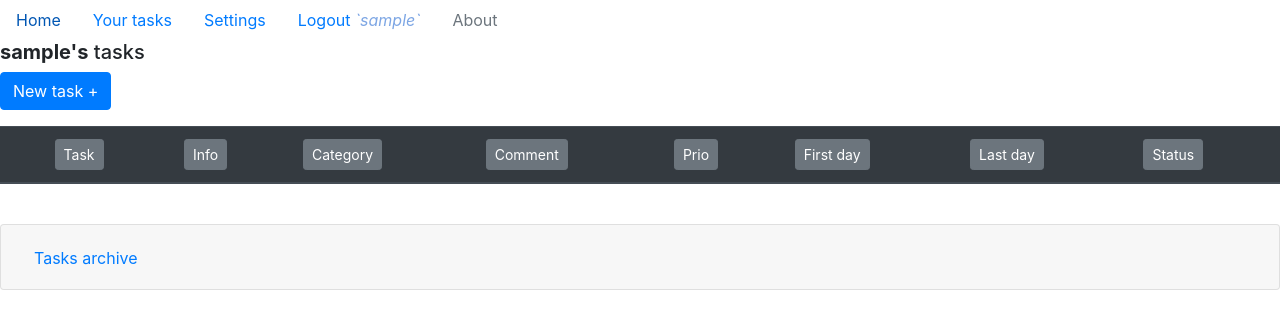
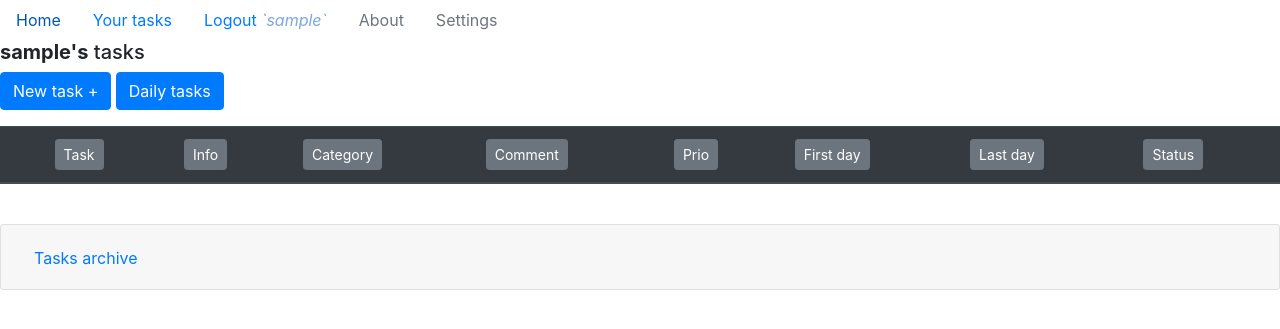
Before and after one commit to OrJaku/check-helper, a Django app: page /delete_task/ in a window 1280 px wide. Shown: the top 329 px of the page. Run offline with Django 3.2, Linux system fonts and the light colour scheme; the visitor is signed in with stand-in values (Sample User, id 1); lists and menus that the app fills with data are empty; some libraries are stand-ins or nearby versions.

Commit message:
Removed /settings endpiont with daily tasks, daily task options added to /tasks_list by collaps button like 'New task +'

```diff
--- a/tasks/models.py
+++ b/tasks/models.py
@@ -1,5 +1,6 @@
 from django.db import models
 from django.contrib.auth.models import User
+from django.utils.timezone import now
 import datetime
 
 
@@ -31,7 +32,7 @@ class DailyTask(models.Model):
     category = models.CharField(max_length=20, null=False)
     description = models.CharField(max_length=100)
     tag = models.CharField(max_length=20, null=False)
-    first_date = models.DateField(default=datetime.datetime.now())
+    first_date = models.DateField(default=now)
     active = models.BooleanField(default=True)
     completed = models.IntegerField(default=0)
     user = models.ForeignKey(User, on_delete=models.CASCADE, related_name='user_daily')
--- a/tasks/views.py
+++ b/tasks/views.py
@@ -43,17 +43,19 @@ def tasks_list(request):
 
     tasks_user = Task.objects.all().filter(user=request.user).filter(brand=1)
     tasks_daily_user = Task.objects.all().filter(user=request.user).filter(brand=2)
+
     for task_daily_user in tasks_daily_user:
         difference = task_daily_user.end_data - current_date
         days = str(difference).split(" ")
-
         try:
             days = int(days[0])
         except ValueError:
             days = 0
         if days < 0:
             if task_daily_user.done is True and task_daily_user.brand.id == 2:
-                DailyTask.objects.get(name=task_daily_user.name).completed += 1
+                daily_task_completed = DailyTask.objects.get(name=task_daily_user.name).completed
+                daily_task_completed += 1
+                daily_task_completed .save()
             else:
                 pass
             task_daily_user.delete()
@@ -87,14 +89,31 @@ def tasks_list(request):
             pass
 
     if request.method == "POST":
-        if "sort" in request.POST:
+        if "daily" in request.POST:
+            tag = request.POST.get("tag")
+            name = request.POST.get("name")
+            category = request.POST.get("category")
+            description = request.POST.get("description")
+            daily_task = DailyTask.objects.create(
+                tag=tag,
+                name=name,
+                category=category,
+                description=description,
+                user=request.user,
+            )
+            daily_task.save()
+            return redirect("/tasks_list/")
+
+        elif "sort" in request.POST:
             sort = request.POST.get("sort")
             if sort[0] == "-":
                 print(sort[0])
                 pass
             else:
                 sort = "" + sort
-        else:
+
+        elif "add" in request.POST:
+
             name = request.POST.get("name")
 
             category = request.POST.get("category")
@@ -133,6 +152,27 @@ def tasks_list(request):
             new_task(name, category, info, description, priority, request.user, start_data, end_data).save()
             return redirect('/tasks_list/')
 
+        else:
+            return render(request, 'tasks_list.html', {})
+
+    tasks_daily_user_1 = DailyTask.objects.all().filter(user=request.user)
+
+    def zipping_daily(lists):
+        date_difference1 = []
+
+        for task in lists:
+            difference1 = datetime.date.today() - task.first_date
+            days1 = str(difference1).split(" ")
+            try:
+                days1 = int(days1[0]) + 1
+            except ValueError:
+                days1 = 1
+            date_difference1.append(days1)
+        zipped_list_d = zip(lists, date_difference1)
+        return zipped_list_d
+
+    tasks_daily_user_with_completed_days = zipping_daily(tasks_daily_user_1)
+
     def zipping(lists):
         date_difference = []
 
@@ -154,7 +194,8 @@ def tasks_list(request):
     context = {
         'tasks': tasks_user_with_date_difference,
         'tasks_archive': tasks_user_archive_with_date_difference,
-        'tasks_daily': tasks_daily_user_with_date_difference
+        'tasks_daily': tasks_daily_user_with_date_difference,
+        "tasks_daily_user_with_completed_days": tasks_daily_user_with_completed_days,
 
     }
     return render(request, 'tasks_list.html', context)
@@ -237,42 +278,7 @@ def update_task(request, task_id):
 
 
 def settings(request):
-    if request.method == "POST":
-        tag = request.POST.get("tag")
-        name = request.POST.get("name")
-        category = request.POST.get("category")
-        description = request.POST.get("description")
-        daily_task = DailyTask.objects.create(
-                                        tag=tag,
-                                        name=name,
-                                        category=category,
-                                        description=description,
-                                        user=request.user,
-                                        )
-        daily_task.save()
-    tasks_daily_user = DailyTask.objects.all().filter(user=request.user)
-
-    def zipping(lists):
-        date_difference = []
-
-        for task in lists:
-            difference = datetime.date.today() - task.first_date
-            days = str(difference).split(" ")
-            try:
-                days = int(days[0]) + 1
-            except ValueError:
-                days = 1
-            date_difference.append(days)
-        zipped_list = zip(lists, date_difference)
-        return zipped_list
-
-    tasks_daily_user_with_completed_days = zipping(tasks_daily_user)
-
-    context = {
-        "tasks_daily_user": tasks_daily_user,
-        "tasks_daily_user_with_completed_days": tasks_daily_user_with_completed_days
-    }
-    return render(request, 'settings.html', context)
+    return render(request, 'home.html', {})
 
 
 @login_required(login_url='/user_login/')
@@ -282,8 +288,8 @@ def delete_daily_task(request):
         daily_task = DailyTask.objects.get(id=task_id)
 
         daily_task.delete()
-        return redirect(f"/settings/")
-    return render(request, 'settings.html', {})
+        return redirect(f"/tasks_list/")
+    return render(request, 'tasks_list.html', {})
 
 
 def user_login(request):
--- a/templates/add_task.html
+++ b/templates/add_task.html
@@ -37,5 +37,5 @@
               </div>
           </div>
     <br>
-    <center><button type="submit" class="btn btn-primary btn-lg btn-block">Add new task</button><br></center>
+    <center><button type="submit" name='add'  class="btn btn-primary btn-lg btn-block">Add new task</button><br></center>
 </form>
--- a/templates/navbars.html
+++ b/templates/navbars.html
@@ -6,11 +6,7 @@
     <li class="nav-item">
       <a class="nav-link" href="/tasks_list">Your tasks</a>
     </li>
-    {%if request.user.is_authenticated%}
-    <li class="nav-item">
-      <a class="nav-link" href="/settings">Settings</a>
-    </li>
-    {%endif%}
+
     {%if not request.user.is_authenticated%}
       <li class="nav-item">
          <a class="nav-link" href="/user_login">Login</a>
@@ -23,8 +19,10 @@
     <li class="nav-item">
       <a class="nav-link disabled" href="#">About</a>
     </li>
+    {%if request.user.is_authenticated%}
     <li class="nav-item">
-      <a class="nav-link disabled" href="#">{{time_data}}</a>
+      <a class="nav-link disabled" href="/settings">Settings</a>
     </li>
+    {%endif%}
   </ul>
 </nav>
--- a/templates/settings.html
+++ b/templates/settings.html
@@ -1,8 +1,6 @@
-{% extends "base.html" %}
-{% block page %}
- <body id="home">
-  <h3>Daily tasks</h3>
-    <form method="POST" action="/settings/">{% csrf_token %}
+
+ <body>
+    <form method="POST" action="/tasks_list/">{% csrf_token %}
       <div class="row">
           <div class="col">
               <input type="text" class="form-control" name="tag" placeholder="Tag">
@@ -18,7 +16,7 @@
               <input type="text" class="form-control" name="description" placeholder="Comment">
           </div>
       </div><br>
-        <center><button type="submit" class="btn btn-primary btn-lg btn-block">Create daily task</button><br></center>
+        <center><button type="submit" name="daily" class="btn btn-primary btn-lg btn-block">Create daily task</button><br></center>
     </form>
   <table class="table">
   <thead>
@@ -57,4 +55,3 @@
 </table>
 
  </body>
-{% endblock %}
--- a/templates/tasks_list.html
+++ b/templates/tasks_list.html
@@ -4,14 +4,21 @@
 <body>
     <h5><b>{{request.user}}'s</b> tasks</h5>
     <p>
-      <button class="btn btn-primary " type="button" data-toggle="collapse" data-target="#collapseExample" aria-expanded="false" aria-controls="collapseExample">
+      <button class="btn btn-primary" type="button" data-toggle="collapse" data-target="#collapseNewTask" aria-expanded="false" aria-controls="collapseNewTask">
           New task +
       </button>
+      <button class="btn btn-primary"   type="button" data-toggle="collapse" data-target="#collapseDailyTasks" aria-expanded="false" aria-controls="collapseDailyTasks">
+          Daily tasks
+      </button>
     </p>
-
-    <div class="collapse" id="collapseExample">
+    <div class="collapse" id="collapseNewTask">
         <div class="card card-body">
               {% include 'add_task.html' %}
+        </div>
+    </div>
+    <div class="collapse" id="collapseDailyTasks">
+        <div class="card card-body">
+              {% include 'settings.html' %}
         </div>
     </div>
 
```
Also changed, not shown: templates/task_detail.html (+13 -17 lines).
